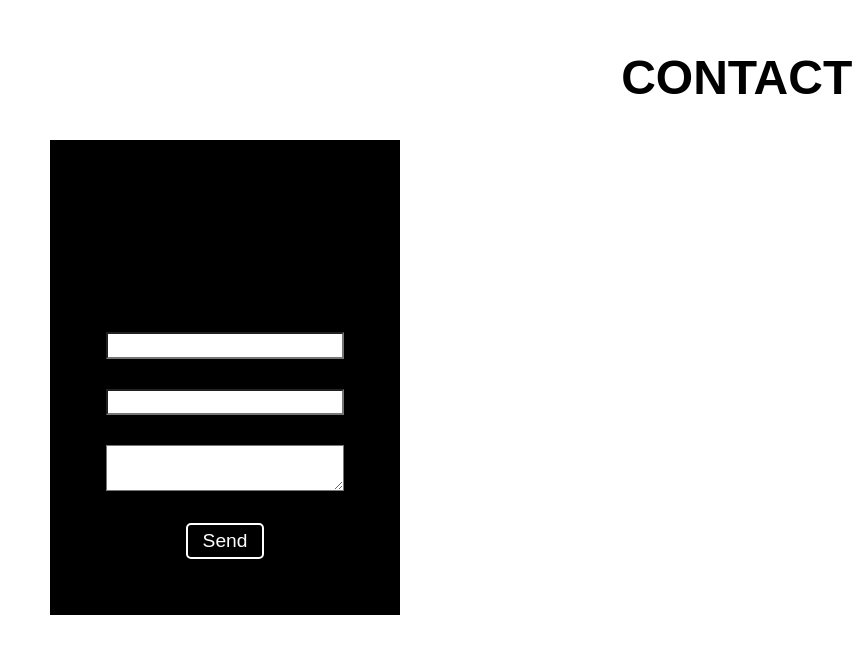
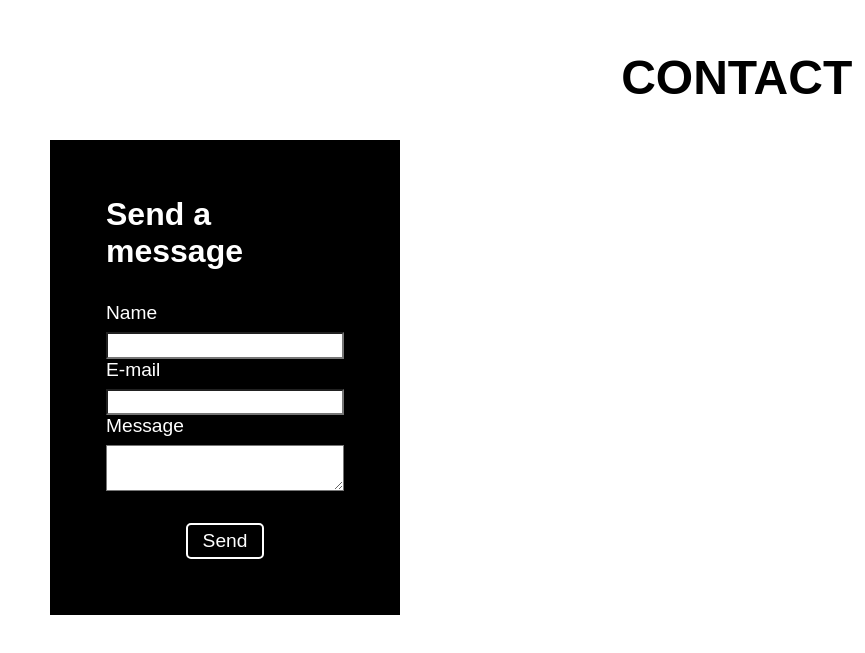
Before and after one commit to gmo93/photo-fol, a Next.js app: page / in a window 1280 px wide. Shown: the part 5683-6336 px from the top of the page, without its empty margins (415-1280 px from the left). Built offline with nearby package versions, Linux system fonts and the light colour scheme.

Commit message:
Update Home.module.css
Changing form titles to white

```diff
--- a/src/styles/Home.module.css
+++ b/src/styles/Home.module.css
@@ -139,6 +139,9 @@
 }
 
 /* CONTACT FORM */
+label {
+  color: white
+}
 .contactContainer {
   display: flex;
   justify-content: center;
@@ -150,6 +153,7 @@
   width: 350px;
   height: 475px;
   background-color: black;
+  color: white !important;
   padding: 7vh;
   margin-bottom: 10vh;
 }
@@ -169,7 +173,7 @@
   align-items: center;
   flex-wrap: wrap;
 }
-.inputLabel {
+.inputLabel  {
   background-color: white;
   color: black;
   text-align: left;
```
